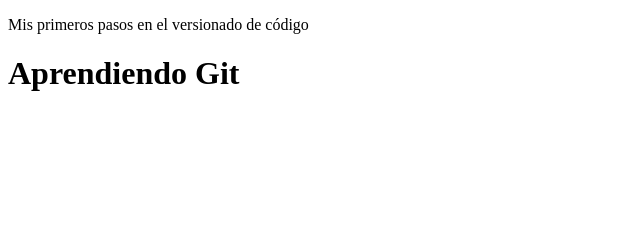
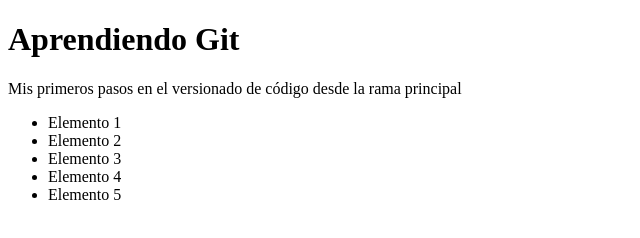
Before and after one commit to OmarDI6/Repositorio-git, a plain HTML site: page index.html in a window 1280 px wide. Shown: the whole page, without its empty margins (0-640 px from the left). Drawn offline with Linux system fonts and the light colour scheme.

Commit message:
Agregando index.js al index.html

```diff
--- a/index.html
+++ b/index.html
@@ -5,9 +5,17 @@
     <meta http-equiv="X-UA-Compatible" content="IE=edge" />
     <meta name="viewport" content="width=device-width, initial-scale=1.0" />
     <title>Aprendiendo Git</title>
-    <p>Mis primeros pasos en el versionado de código</p>
   </head>
   <body>
     <h1>Aprendiendo Git</h1>
+    <p>Mis primeros pasos en el versionado de código desde la rama principal</p>
+    <ul>
+      <li>Elemento 1</li>
+      <li>Elemento 2</li>
+      <li>Elemento 3</li>
+      <li>Elemento 4</li>
+      <li>Elemento 5</li>
+    </ul>
+    <script src="index. js"></script>
   </body>
 </html>
```
